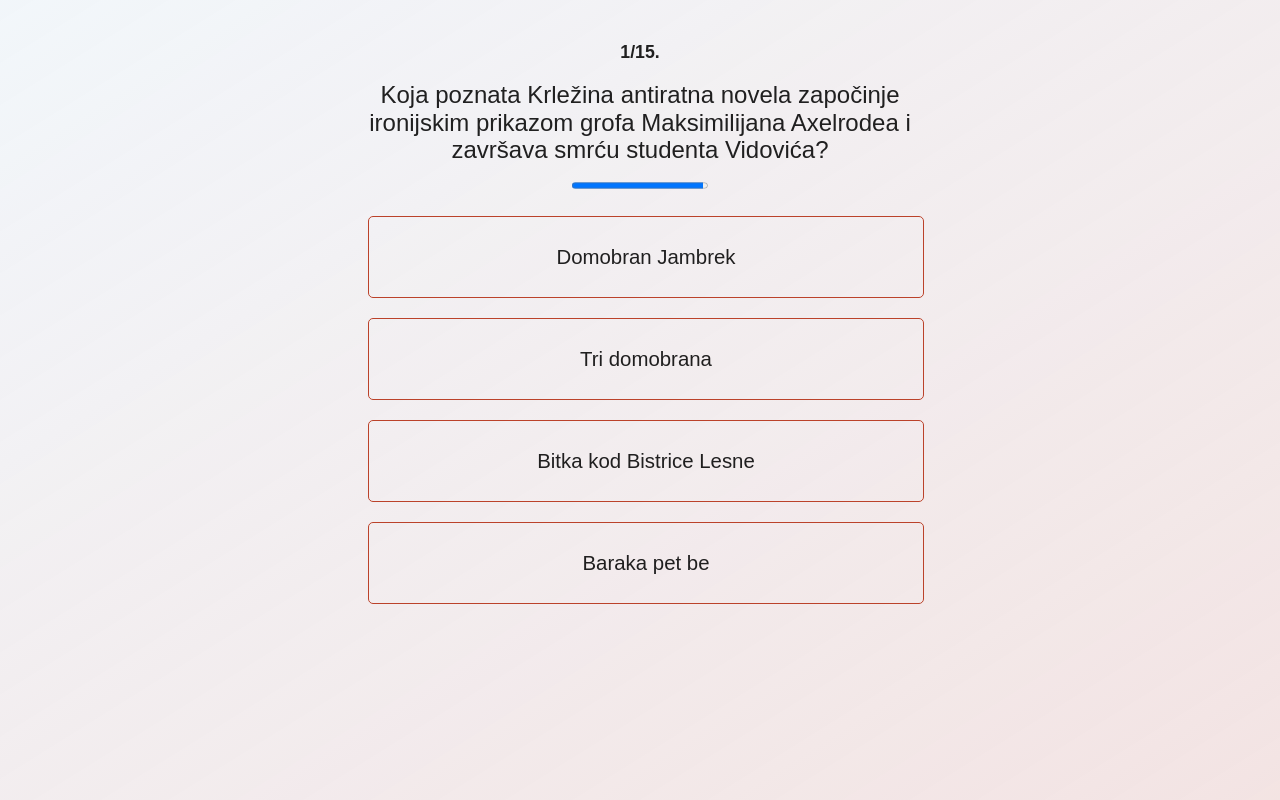
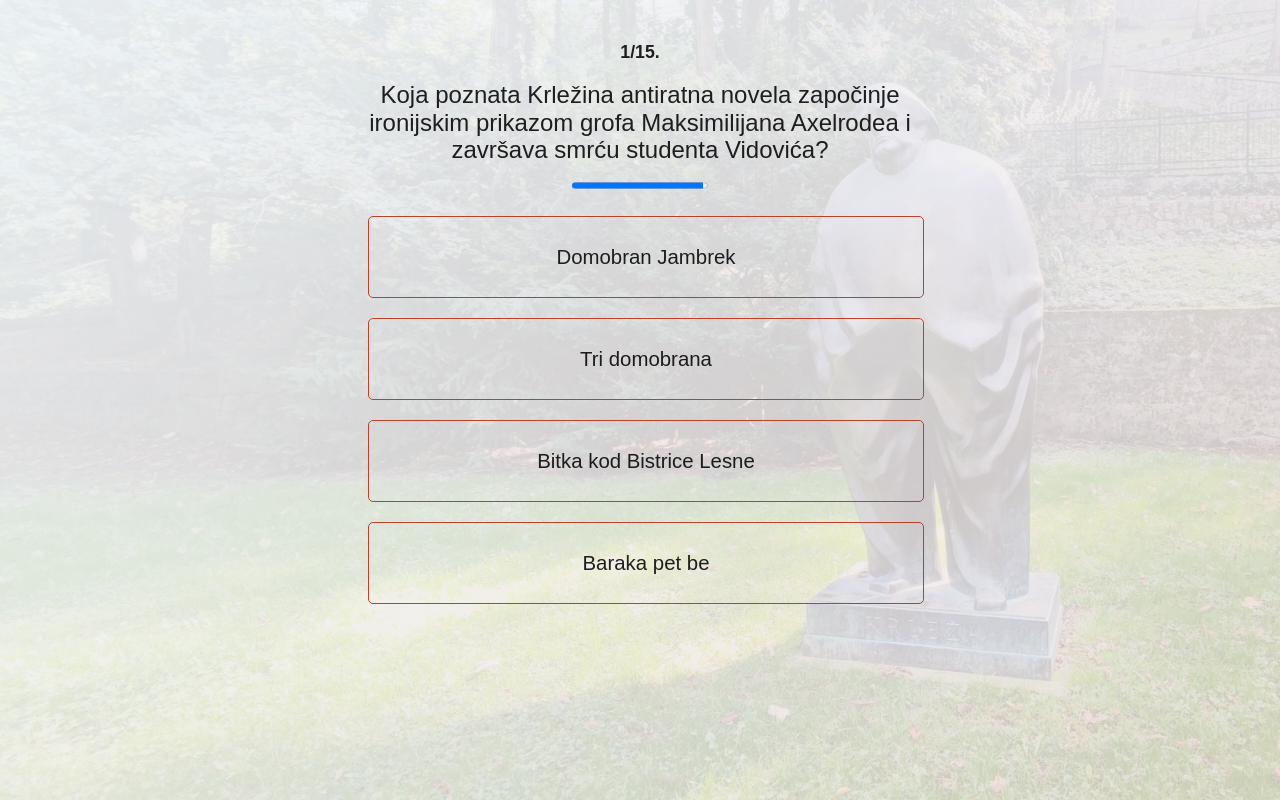
Before and after one commit to borna12/lzmk_igre, a website: page krleza-kviz/index.html in a window 1280 px wide. Both pictures are taken after a click on the button "započni kviz". Drawn offline with Linux system fonts and the light colour scheme; a web font is replaced by a local one.

Commit message:
pozadina

```diff
--- a/krleza-kviz/css/style.css
+++ b/krleza-kviz/css/style.css
@@ -55,11 +55,11 @@ body {
     justify-content: center;
     min-height: 480px;
     transition: background-color 1000ms linear;
-    background-image: url(../slike/pozadina.jpg);
+    background-image: url(../krleza-kip.jpg);
+    background-position: left top;
+    background-size: cover;
     background-repeat: no-repeat;
-    background-size: cover;
     background-attachment: fixed;
-    background-position: 50% 50%;
 }
 
 
--- a/krleza-kviz/js/index.js
+++ b/krleza-kviz/js/index.js
@@ -162,7 +162,7 @@ $(document).ready(function () {
                 correctAnswer: "1893.",
                 slika: "",
                 opis_slike:"",
-                opis: "Miroslav Milan Krleža rođen je 7. srpnja. 1893. u Zagrebu u obitelji gradskoga redarstvenog nadstražara Miroslava i Ivke. Prema krsnom listu, rođen je u Petrovoj ulici 4; međutim, sam je Krleža više puta pred raznim sugovornicima taj podatak korigirao: zapravo je rođen u Dugoj ulici 5 (I. Hetrich, Dragutin Tadijanović na zagrebačkoj televiziji, Forum, 1983, 10-12) u stanu na I. katu u sedam sati ujutro.",
+                opis: "Miroslav Milan Krleža rođen je 7. srpnja. 1893. u Zagrebu u obitelji gradskoga redarstvenog nadstražara Miroslava i Ivke. Prema krsnom listu, rođen je u Petrovoj ulici 4; međutim, sam je Krleža više puta pred raznim sugovornicima taj podatak korigirao: zapravo je rođen u Dugoj ulici 5 (I. Hetrich, Dragutin Tadijanović na zagrebačkoj televiziji, Forum, 1983., 10-12.) u stanu na I. katu u sedam sati ujutro.",
                 boja_pozadine: "#FCE4EC",
                 link:"https://krlezijana.lzmk.hr/clanak.aspx?id=1747"
             },
@@ -216,7 +216,7 @@ $(document).ready(function () {
                 correctAnswer: "s hrvatskim preporodom i modernom",
                 slika: "slike/hrv_knjizevna_laz.jpg",
                 opis_slike:"esej <em>Hrvatska književna laž</em> u časopisu <em>Plamen</em>, Zagreb 1919. br. 1.",
-                opis: "<em>Hrvatska književna laž</em> poznati je Krležin esej objavljen u prvome broju časopisa <em>Plamen</em> 1919. godine i može se smatrati avangardnim manifestom u kojemu Krleža kritički odbacuje književnost preporoda i hrvatske moderne te jugoslavenski nacionalizam, a kao pozitivne pojave izdvaja bogumile, Jurja Križanića i Silvija Strahimira Kranjčevića.",
+                opis: "<em>Hrvatska književna laž</em> poznati je Krležin esej objavljen u prvome broju časopisa <em>Plamen</em> 1919. godine i može se smatrati avangardnim manifestom u kojemu Krleža kritički odbacuje književnost preporoda i hrvatske moderne te jugoslavenski nacionalizam, a kao pozitivne izdvaja bogumile, Jurja Križanića i Silvija Strahimira Kranjčevića.",
                 boja_pozadine: "#FCE4EC",
                 link:"https://krlezijana.lzmk.hr/clanak.aspx?id=398"
             },
@@ -228,7 +228,7 @@ $(document).ready(function () {
                 correctAnswer: "Pan",
                 slika: "slike/simfonije.jpg",
                 opis_slike:"<em>Simfonije</em>, Zagreb 1933. (ovitak u izdanju Minerve F. Bruck)",
-                opis: "<em>Pan</em> je jedan od &scaron;est Krležinih duljih poetskih tekstova koji se pojavljuju u zbirci <em>Simfonije</em> (Zagreb, 1933). Izvorno je objavljen u samostalnom izdanju (Zagreb, 1917), s podnaslovom <em>Simfonijska pjesma</em>.",
+                opis: "<em>Pan</em> je jedan od &scaron;est Krležinih duljih poetskih tekstova koji se pojavljuju u zbirci <em>Simfonije</em> (Zagreb, 1933.). Izvorno je objavljen u samostalnom izdanju (Zagreb, 1917.), s podnaslovom <em>Simfonijska pjesma</em>.",
                 boja_pozadine: "#FCE4EC",
                 link:"https://krlezijana.lzmk.hr/clanak.aspx?id=748"
             },
@@ -240,7 +240,7 @@ $(document).ready(function () {
                 correctAnswer: "Balade Petrice Kerempuha",
                 slika: "slike/balade.jpg",
                 opis_slike:"Kip Petrice Kerempuha na Dolcu u Zagrebu, djelo kipara Vanje Radauša, postavljen 1955. godine.",
-                opis: "<em>Balade Petrice Kerempuha</em> zbirka su kajkavskih pjesama prvi put objavljena 1936. u Ljubljani. Drugo izdanje zbirke izdano je 1946. u Zagrebu te su dodane još četiri balade. Po strukturnim značajkama, po cjelovitosti i nepromjenljivosti kompozicije kao i po neznatnim intervencijama u prvotni tekst, Balade su najcjelovitije autorovo književno djelo.",
+                opis: "<em>Balade Petrice Kerempuha</em> zbirka su kajkavskih pjesama prvi put objavljena 1936. u Ljubljani. Drugo izdanje zbirke izdano je 1946. u Zagrebu te su dodane još četiri balade. Po strukturnim značajkama, po cjelovitosti i nepromjenjivosti kompozicije kao i po neznatnim intervencijama u prvotni tekst, Balade su najcjelovitije autorovo književno djelo.",
                 boja_pozadine: "#FCE4EC",
                 link:"https://krlezijana.lzmk.hr/clanak.aspx?id=218"
             },{
@@ -271,7 +271,7 @@ $(document).ready(function () {
                 correctAnswer: "Hrvatski bog Mars",
                 slika: "slike/mars.jpg",
                 opis_slike:"<em>Hrvatski bog Mars</em>, Zagreb 1922.",
-                opis: "<em>Hrvatski bog Mars</em>, ciklus o hrvatskim domobranima u I. svjetskom ratu. Pod naslovom <em>Hrvatski bog Mars</em> izlaze od 1922. različito koncipirane knjige koje obuhvaćaju fragmente prethodno objavljene u časopisima ili drugim Krležinim knjigama, s napomenom o pripadnosti ciklusu ili bez nje. U Napomeni izdanju Hrvatskog boga Marsa iz 1946, koje standardizira ciklus od sedam fragmenata (upotpunjen Tumačem domobranskih i stranih riječi i pojmova i Napomenom), pa se može smatrati konačnom redakcijom.",
+                opis: "<em>Hrvatski bog Mars</em>, ciklus o hrvatskim domobranima u I. svjetskom ratu. Pod naslovom <em>Hrvatski bog Mars</em> izlaze od 1922. različito koncipirane knjige koje obuhvaćaju fragmente prethodno objavljene u časopisima ili drugim Krležinim knjigama, s napomenom o pripadnosti ciklusu ili bez nje. U Napomeni izdanju <em>Hrvatskog boga Marsa</em> iz 1946, koje standardizira ciklus od sedam fragmenata (upotpunjen <em>Tumačem domobranskih i stranih riječi i pojmova</em> i <em>Napomenom</em>), pa se može smatrati konačnom redakcijom.",
                 boja_pozadine: "#FCE4EC",
                 link:"https://krlezijana.lzmk.hr/clanak.aspx?id=402"
             },{
@@ -491,7 +491,7 @@ $(document).ready(function () {
             bodovi -= 10;
             Swal.fire({
                 title: "Isteklo je vrijeme.",
-                html: "<p style='text-align:center'><strong>Točan odgovor je: <span style='color:#bb422a; ' >" + quiz[questionCounter].correctAnswer + "</span></strong></p><br><p class='opis'>" + quiz[questionCounter].opis + "</em></p><br><a class='center' href='"+quiz[questionCounter].link+"' target='_blank'>opširnije...</a><figure><img src='" + quiz[questionCounter].slika + " 'class='slikica2'/> <figcaption>"+quiz[questionCounter].opis_slike+"</figcaption></figure>",
+                html: "<p style='text-align:center'><strong>Točan je odgovor : <span style='color:#bb422a; ' >" + quiz[questionCounter].correctAnswer + "</span></strong></p><br><p class='opis'>" + quiz[questionCounter].opis + "</em></p><br><a class='center' href='"+quiz[questionCounter].link+"' target='_blank'>opširnije...</a><figure><img src='" + quiz[questionCounter].slika + " 'class='slikica2'/> <figcaption>"+quiz[questionCounter].opis_slike+"</figcaption></figure>",
                 showCloseButton: true,
                 confirmButtonText: ' dalje',
                 backdrop: false,
@@ -554,7 +554,7 @@ $(document).ready(function () {
                 $("#krivo")[0].play();
                 Swal.fire({
                     title: " <span style='color:#bb422a' >Netočno</span>",
-                    html: "<p style='text-align:center'><strong>Točan odgovor je: <span style='color:#bb422a; ' >" + quiz[questionCounter].correctAnswer + "</span></strong></p><br><p class='opis'>" + quiz[questionCounter].opis + "</p><br><a class='center' href='"+quiz[questionCounter].link+"' target='_blank'>opširnije...</a><figure><img src='" + quiz[questionCounter].slika + " 'class='slikica2'/> <figcaption>"+quiz[questionCounter].opis_slike+"</figcaption></figure>",
+                    html: "<p style='text-align:center'><strong>Točan je odgovor : <span style='color:#bb422a; ' >" + quiz[questionCounter].correctAnswer + "</span></strong></p><br><p class='opis'>" + quiz[questionCounter].opis + "</p><br><a class='center' href='"+quiz[questionCounter].link+"' target='_blank'>opširnije...</a><figure><img src='" + quiz[questionCounter].slika + " 'class='slikica2'/> <figcaption>"+quiz[questionCounter].opis_slike+"</figcaption></figure>",
                     showCloseButton: true,
                     confirmButtonText: ' dalje',
                     backdrop: false,
```
Also changed, not shown: krleza-kviz/krleza-kip.jpg (added).
